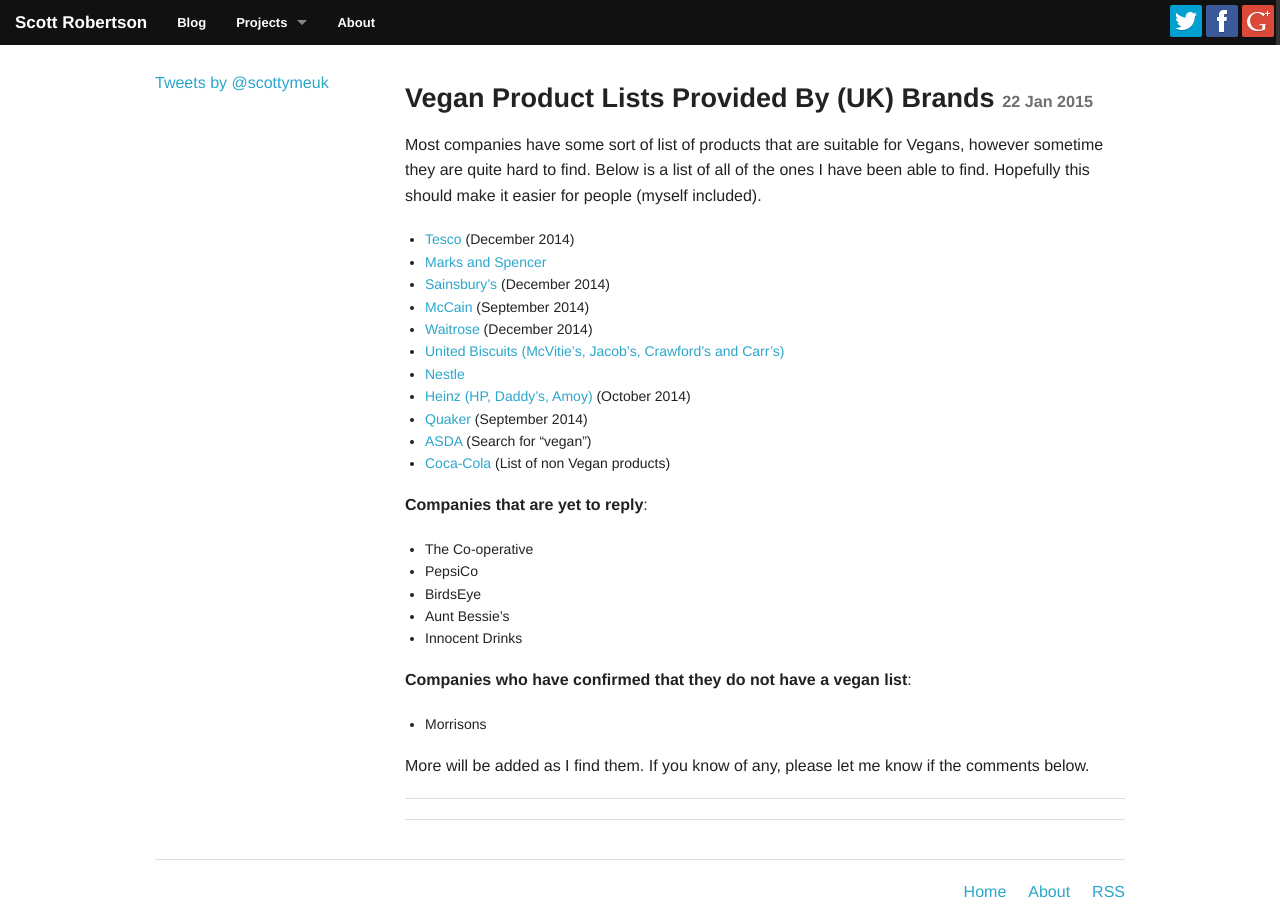
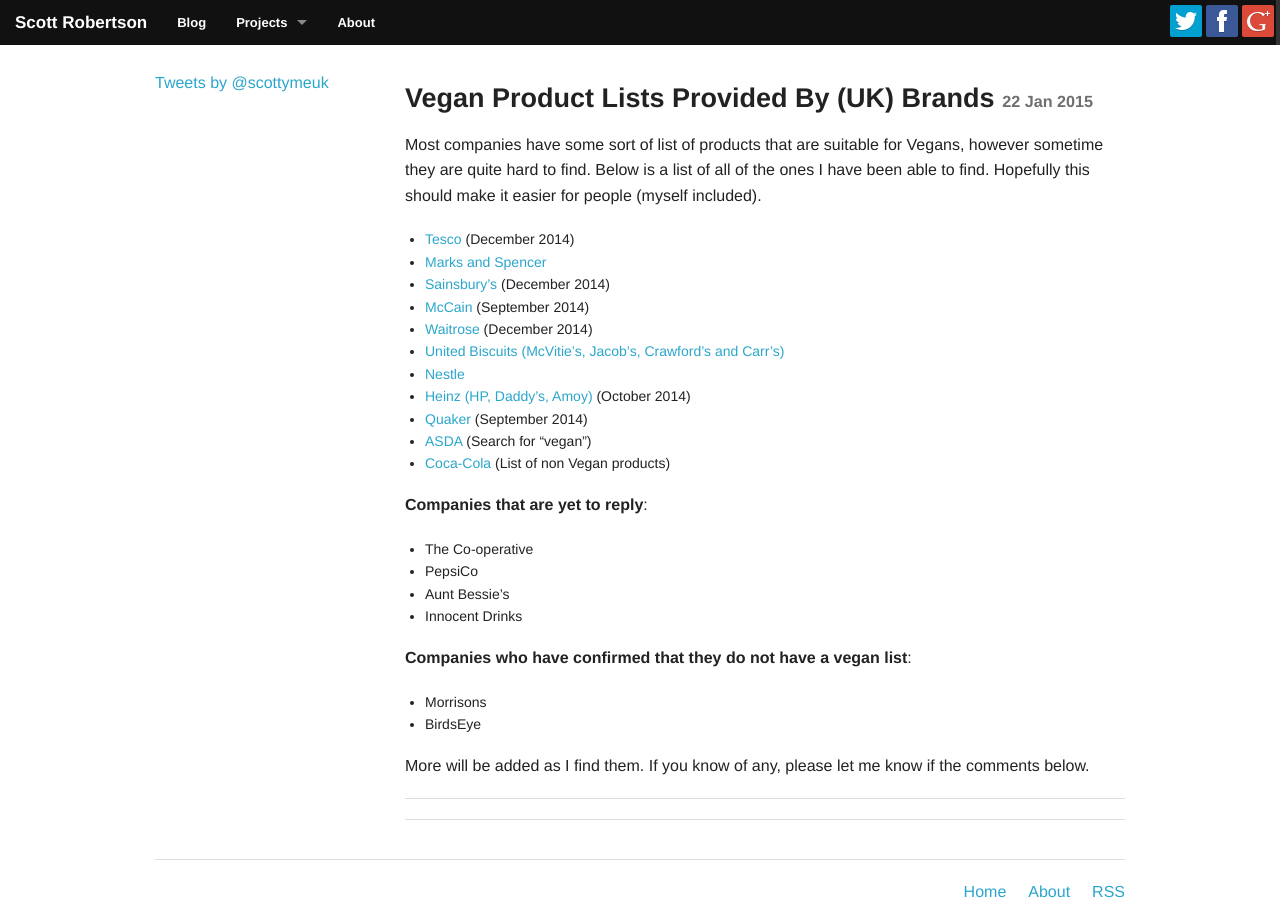
Before and after one commit to scottrobertson/scottrobertson.me, a Jekyll site: the page built from _posts/2015-01-22-uk-brands-vegan-lists.markdown, in a window 1280 px wide. Built offline with Jekyll 4.4.1, drawn with Linux system fonts in a browser that asks for light colours; nearby versions of some CDN libraries; Markdown is read by kramdown in place of the engine named in the settings; comment, search, counter and statistics services are not loaded.

```diff
--- a/_posts/2015-01-22-uk-brands-vegan-lists.markdown
+++ b/_posts/2015-01-22-uk-brands-vegan-lists.markdown
@@ -23,12 +23,12 @@ Most companies have some sort of list of products that are suitable for Vegans,
 
 - The Co-operative
 - PepsiCo
-- BirdsEye
 - Aunt Bessie's
 - Innocent Drinks
 
 **Companies who have confirmed that they do not have a vegan list**:
 
  - Morrisons
+ - BirdsEye
 
 More will be added as I find them. If you know of any, please let me know if the comments below.
```
